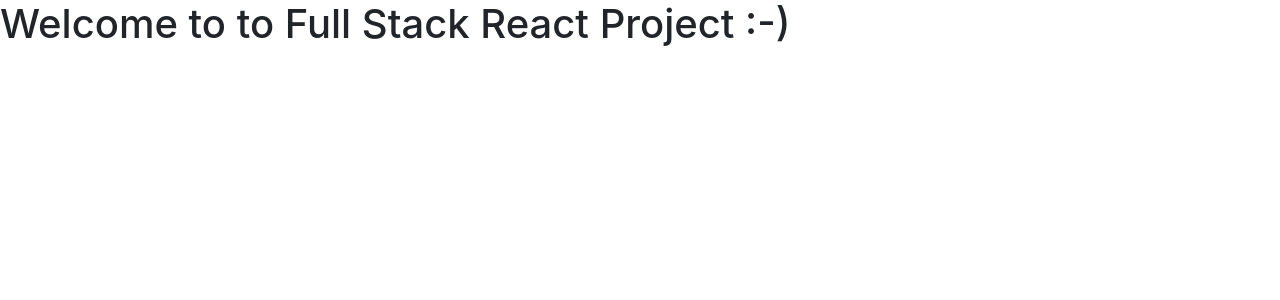
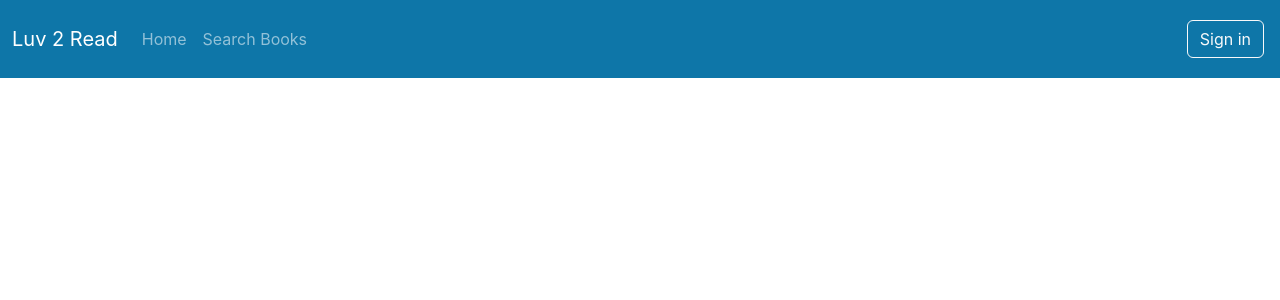
Before and after one commit to lohithpuvvala/Library-App, a React (Create React App) app in the folder 03-frontend-files/library-app/: page / in a window 1280 px wide. Shown: the top 300 px of the page. Built offline with nearby package versions, Linux system fonts and the light colour scheme.

Commit message:
Create Navbar.tsx in .\layouts\NavbarAndFooter\.

```diff
--- a/03-frontend-files/library-app/public/index.html
+++ b/03-frontend-files/library-app/public/index.html
@@ -3,12 +3,6 @@
   <head>
     <meta charset="utf-8" />
     <link rel="icon" href="%PUBLIC_URL%/favicon.ico" />
-    <link
-      href="https://cdn.jsdelivr.net/npm/bootstrap@5.3.3/dist/css/bootstrap.min.css"
-      rel="stylesheet"
-      integrity="sha384-QWTKZyjpPEjISv5WaRU9OFeRpok6YctnYmDr5pNlyT2bRjXh0JMhjY6hW+ALEwIH"
-      crossorigin="anonymous"
-    />
     <meta name="viewport" content="width=device-width, initial-scale=1" />
     <meta name="theme-color" content="#000000" />
     <meta
@@ -30,6 +24,12 @@
         work correctly both with client-side routing and a non-root public URL.
         Learn how to configure a non-root public URL by running `npm run build`.
         -->
+    <link
+      href="https://cdn.jsdelivr.net/npm/bootstrap@5.3.3/dist/css/bootstrap.min.css"
+      rel="stylesheet"
+      integrity="sha384-QWTKZyjpPEjISv5WaRU9OFeRpok6YctnYmDr5pNlyT2bRjXh0JMhjY6hW+ALEwIH"
+      crossorigin="anonymous"
+    />
     <title>React App</title>
   </head>
   <body>
--- a/03-frontend-files/library-app/src/App.tsx
+++ b/03-frontend-files/library-app/src/App.tsx
@@ -1,11 +1,10 @@
 import React from 'react';
 import './App.css';
+import { Navbar } from './layouts/NavbarAndFooter/Navbar';
 
 function App() {
   return (
-    <div className="App">
-      <h1>Welcome to to Full Stack React Project :-)</h1>
-    </div>
+    <Navbar/>
   );
 }
 
--- /dev/null
+++ b/03-frontend-files/library-app/src/layouts/NavbarAndFooter/Navbar.tsx
@@ -0,0 +1,36 @@
+export const Navbar = () => {
+    return (
+        <nav className='navbar navbar-expand-lg navbar-dark main-color py-3'>
+      <div className="container-fluid">
+        <span className="navbar-brand">Luv 2 Read</span>
+        <button className="navbar-toggler"
+          type='button'
+          data-bs-toggle='collapse'
+          data-bs-target='#navbarNavDropdown'
+          aria-controls='navbarNavDropdown'
+          aria-expanded='false'
+          aria-label='Toggle Navigation'>
+          <span className='navbar-toggler-icon'></span>
+        </button>
+
+        <div className="collapse navbar-collapse" id='navbarNavDropdown'>
+          <ul className='navbar-nav'>
+            <li className="nav-item">
+              <a className="nav-link" href="#">Home</a>
+            </li>
+
+            <li className="nav-item">
+              <a className="nav-link" href="#">Search Books</a>
+            </li>
+          </ul>
+
+          <ul className='navbar-nav ms-auto'>
+            <li className='nav-item m-1'>
+              <a type='button' className='btn btn-outline-light' href="#">Sign in</a>
+            </li>
+          </ul>
+        </div>
+      </div>
+    </nav>
+    );
+}
```
Lines whose indentation alone changed are shown as unchanged.
